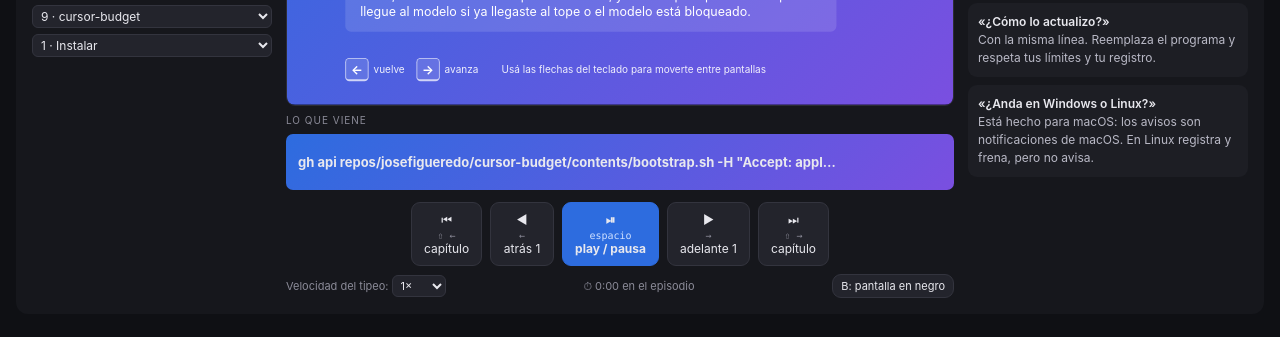
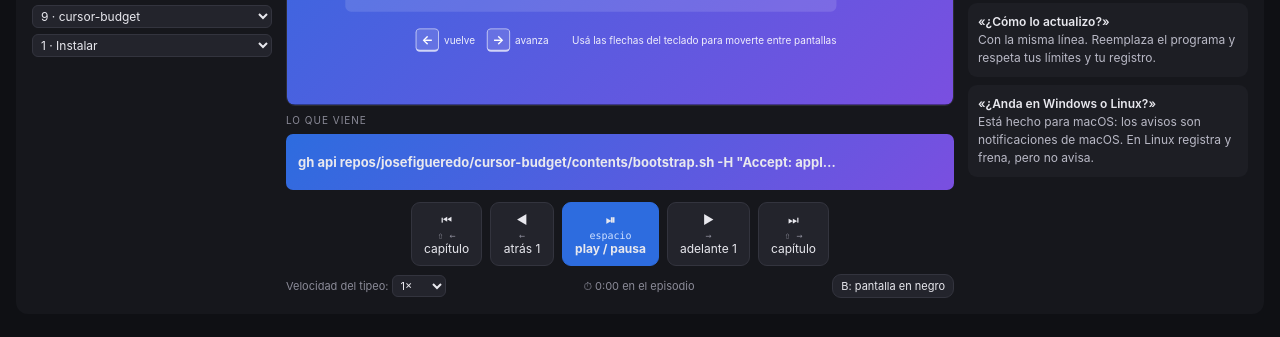
Before and after one commit to josefigueredo/cursor-budget, a plain HTML site: page workshop/dist/control.html in a window 1280 px wide. Shown: the part 409-746 px from the top of the page. Drawn offline with Linux system fonts and the light colour scheme.

Commit message:
chore(workshop): rebuild the episode with the arrow keys row under the pitch box

```diff
--- a/workshop/dist/control.html
+++ b/workshop/dist/control.html
@@ -205,7 +205,7 @@
   --ws-k-lh-pitch: 1.3;
   --ws-k-pitch-gap: 8px;
   --ws-k-pitch-row-gap: 22px;
-  --ws-k-keys-bottom: 56px;
+  --ws-k-keys-mt: 40px;
   --ws-k-keys-gap: 28px;
   --ws-k-key-label-gap: 12px;
   --ws-k-key: 56px;
@@ -247,8 +247,8 @@
   opacity: var(--ws-k-kicker-op); margin-bottom: var(--ws-k-pitch-gap); }
 .ws-card-pitch-ask, .ws-card-pitch-does { font-size: var(--ws-k-fs-pitch); line-height: var(--ws-k-lh-pitch); }
 .ws-card-pitch-ask { font-style: italic; margin-bottom: var(--ws-k-pitch-row-gap); }
-.ws-card-keys { position: absolute; left: var(--ws-k-pad); bottom: var(--ws-k-keys-bottom); display: flex;
-  align-items: center; gap: var(--ws-k-keys-gap); }
+.ws-card-keys { margin-top: var(--ws-k-keys-mt); max-width: var(--ws-k-pitch-w); display: flex;
+  justify-content: flex-end; align-items: center; gap: var(--ws-k-keys-gap); }
 .ws-card-key { display: flex; align-items: center; gap: var(--ws-k-key-label-gap); }
 .ws-key { display: inline-flex; align-items: center; justify-content: center; width: var(--ws-k-key); height: var(--ws-k-key);
   border: 2px solid var(--ws-k-key-border); border-bottom-width: 5px; border-radius: var(--ws-k-key-radius);
@@ -739,7 +739,7 @@ var Nav = (function () {
 // `text`, a small tag after it). A `match` that is not found renders nothing.
 // The first chapter card also shows the episode pitch («Le decís al agente…» /
 // «Y la skill…») under its title; it is part of the card, not a separate index.
-// It also shows, at its foot, the two arrow keys that move between screens: whoever opens
+// It also shows, under the pitch and as wide as it, the two arrow keys that move between screens: whoever opens
 // the episode from its link learns how to move before the first step.
 var Render = (function () {
   var USER = "Persona del equipo";
@@ -1083,9 +1083,9 @@ var Render = (function () {
     add(inner, el("div", "ws-card-kicker", cardSkill(ep) + " · " + (ci + 1) + " de " + ep.chapters.length),
         el("h1", "ws-card-title", ch.title),
         ch.subtitle ? el("p", "ws-card-sub", ch.subtitle) : null,
-        ci === 0 ? pitch(ep) : null);
+        ci === 0 ? pitch(ep) : null,
+        ci === 0 ? arrowKeys() : null);
     root.appendChild(inner);
-    if (ci === 0) root.appendChild(arrowKeys());
     return root;
   }
   function arrowKeys() {
```
Also changed, not shown: workshop/dist/index.html (+1 -1 lines), workshop/dist/serie-cursor.html (+6 -6 lines).
